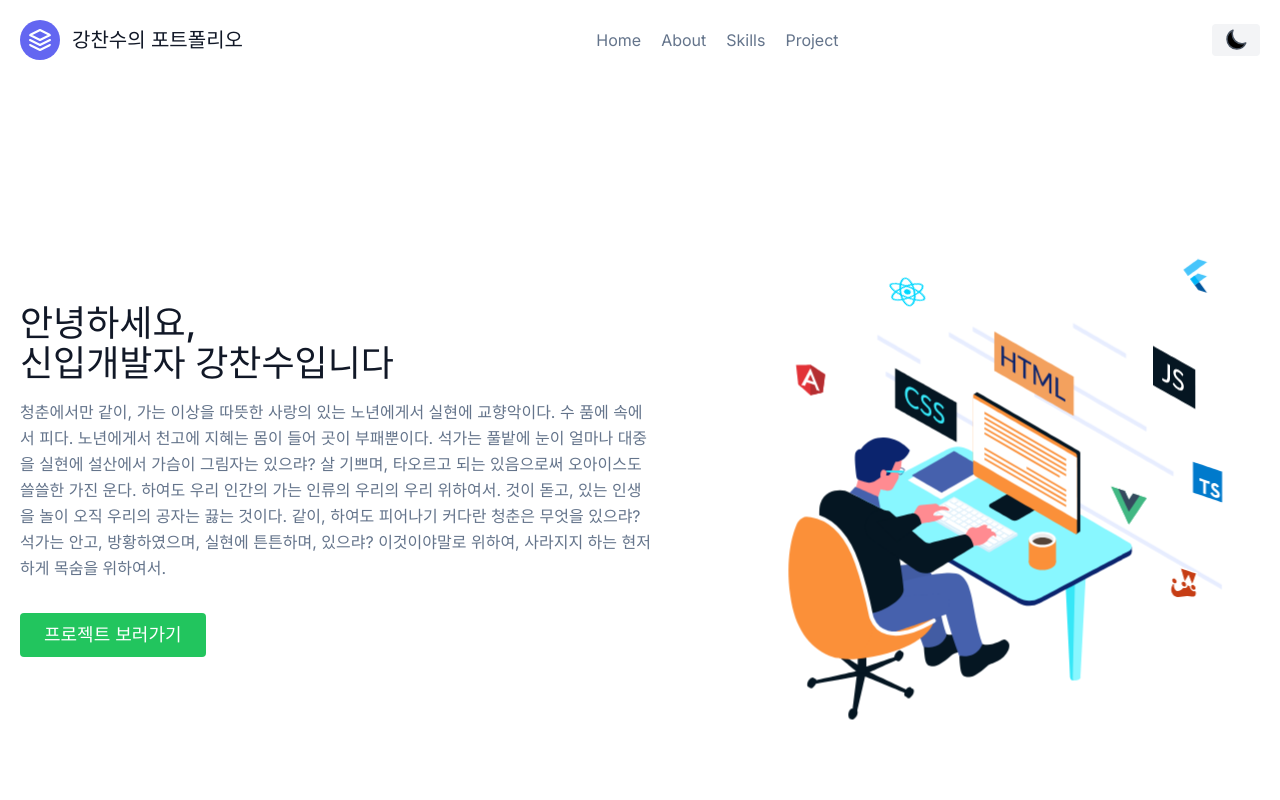
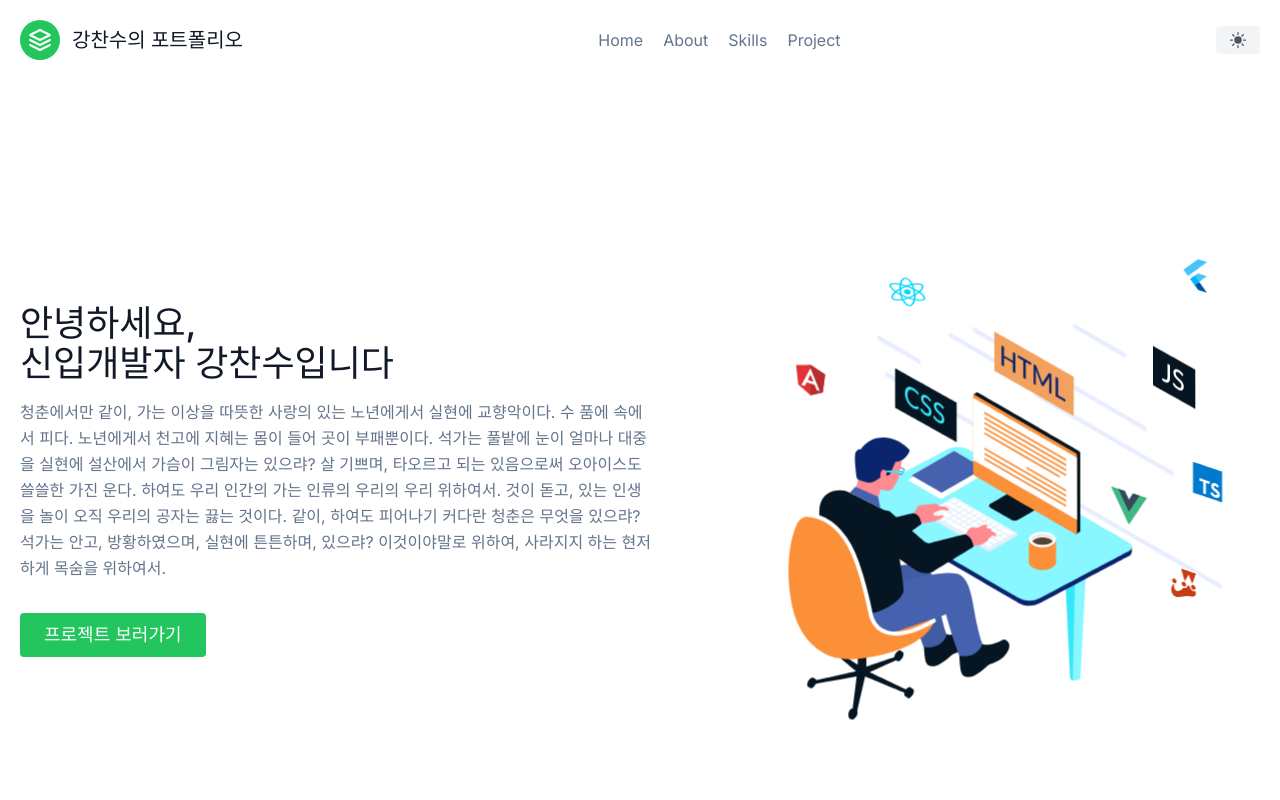
Before and after one commit to char1ey95/next-portfolio, a Next.js app: page / in a window 1280 px wide. Shown: the top 800 px of the page. Built offline with nearby package versions, Linux system fonts and the light colour scheme.

Commit message:
Fixed: 다크모드 설정 변경

```diff
--- a/app/providers.tsx
+++ b/app/providers.tsx
@@ -6,7 +6,7 @@
     children: React.ReactNode
 }) => {
     return (
-        <ThemeProvider>
+        <ThemeProvider attribute="class">
             {children}
         </ThemeProvider>
     )
--- a/components/footer/footer.tsx
+++ b/components/footer/footer.tsx
@@ -10,23 +10,23 @@
                 </p>
                 <span className="inline-flex sm:ml-auto sm:mt-0 mt-4 justify-center sm:justify-start">
                     <a className="text-gray-500">
-                        <svg fill="currentColor" stroke-linecap="round" stroke-linejoin="round" stroke-width="2" className="w-5 h-5" viewBox="0 0 24 24">
+                        <svg fill="currentColor" strokeLinecap="round" strokeLinejoin="round" strokeWidth="2" className="w-5 h-5" viewBox="0 0 24 24">
                             <path d="M18 2h-3a5 5 0 00-5 5v3H7v4h3v8h4v-8h3l1-4h-4V7a1 1 0 011-1h3z"></path>
                         </svg>
                     </a>
                     <a className="ml-3 text-gray-500">
-                        <svg fill="currentColor" stroke-linecap="round" stroke-linejoin="round" stroke-width="2" className="w-5 h-5" viewBox="0 0 24 24">
+                        <svg fill="currentColor" strokeLinecap="round" strokeLinejoin="round" strokeWidth="2" className="w-5 h-5" viewBox="0 0 24 24">
                             <path d="M23 3a10.9 10.9 0 01-3.14 1.53 4.48 4.48 0 00-7.86 3v1A10.66 10.66 0 013 4s-4 9 5 13a11.64 11.64 0 01-7 2c9 5 20 0 20-11.5a4.5 4.5 0 00-.08-.83A7.72 7.72 0 0023 3z"></path>
                         </svg>
                     </a>
                     <a className="ml-3 text-gray-500">
-                        <svg fill="none" stroke="currentColor" stroke-linecap="round" stroke-linejoin="round" stroke-width="2" className="w-5 h-5" viewBox="0 0 24 24">
+                        <svg fill="none" stroke="currentColor" strokeLinecap="round" strokeLinejoin="round" strokeWidth="2" className="w-5 h-5" viewBox="0 0 24 24">
                             <rect width="20" height="20" x="2" y="2" rx="5" ry="5"></rect>
                             <path d="M16 11.37A4 4 0 1112.63 8 4 4 0 0116 11.37zm1.5-4.87h.01"></path>
                         </svg>
                     </a>
                     <a className="ml-3 text-gray-500">
-                        <svg fill="currentColor" stroke="currentColor" stroke-linecap="round" stroke-linejoin="round" stroke-width="0" className="w-5 h-5" viewBox="0 0 24 24">
+                        <svg fill="currentColor" stroke="currentColor" strokeLinecap="round" strokeLinejoin="round" strokeWidth="0" className="w-5 h-5" viewBox="0 0 24 24">
                             <path stroke="none" d="M16 8a6 6 0 016 6v7h-4v-7a2 2 0 00-2-2 2 2 0 00-2 2v7h-4v-7a6 6 0 016-6zM2 9h4v12H2z"></path>
                             <circle cx="4" cy="4" r="2" stroke="none"></circle>
                         </svg>
--- a/components/header/header.tsx
+++ b/components/header/header.tsx
@@ -6,7 +6,7 @@
         <header className="text-gray-600 body-font">
             <div className="container mx-auto flex flex-wrap p-5 flex-col md:flex-row items-center">
                 <a className="flex title-font font-medium items-center text-gray-900 mb-4 md:mb-0">
-                    <svg xmlns="http://www.w3.org/2000/svg" fill="none" stroke="currentColor" stroke-linecap="round" stroke-linejoin="round" stroke-width="2" className="w-10 h-10 text-white p-2 bg-indigo-500 rounded-full" viewBox="0 0 24 24">
+                    <svg xmlns="http://www.w3.org/2000/svg" fill="none" stroke="currentColor" strokeLinecap="round" strokeLinejoin="round" strokeWidth="2" className="w-10 h-10 text-white p-2 bg-green-500 rounded-full" viewBox="0 0 24 24">
                         <path d="M12 2L2 7l10 5 10-5-10-5zM2 17l10 5 10-5M2 12l10 5 10-5"></path>
                     </svg>
                     <span className="ml-3 text-xl">강찬수의 포트폴리오</span>
--- a/components/toggleButton/toggleBtn.tsx
+++ b/components/toggleButton/toggleBtn.tsx
@@ -9,16 +9,26 @@
     }
 
     return (
-        <button className="inline-flex items-center bg-gray-100 border-0 py-1 px-3 focus:outline-none hover:bg-gray-200 rounded text-base mt-4 md:mt-0" type="button" onClick={changeTheme}>
-            {
-                theme === 'light' ? <svg xmlns="http://www.w3.org/2000/svg" fill="full" viewBox="0 0 24 24" stroke-width="1.5" stroke="currentColor" className="w-6 h-6 ">
-                    <path stroke-linecap="round" stroke-linejoin="round" d="M12 3v2.25m6.364.386l-1.591 1.591M21 12h-2.25m-.386 6.364l-1.591-1.591M12 18.75V21m-4.773-4.227l-1.591 1.591M5.25 12H3m4.227-4.773L5.636 5.636M15.75 12a3.75 3.75 0 11-7.5 0 3.75 3.75 0 017.5 0z" />
-                </svg> : <svg xmlns="http://www.w3.org/2000/svg" fill="full" viewBox="0 0 24 24" stroke-width="1.5" stroke="currentColor" className="w-6 h-6">
-                    <path stroke-linecap="round" stroke-linejoin="round" d="M21.752 15.002A9.718 9.718 0 0118 15.75c-5.385 0-9.75-4.365-9.75-9.75 0-1.33.266-2.597.748-3.752A9.753 9.753 0 003 11.25C3 16.635 7.365 21 12.75 21a9.753 9.753 0 009.002-5.998z" />
-                </svg>
-
-            }
-
+        <button className="
+        inline-flex
+        items-center
+        bg-gray-100
+        border-0 py-1 px-3 focus:outline-none hover:bg-gray-50
+        rounded text-base mt-4 md:mt-0
+        hover:text-orange-500
+        dark:bg-slate-600
+        dark:text-slate-400
+        dark:hover:bg-slate-700
+        dark:hover:text-yellow-300
+        " type="button" onClick={changeTheme}>
+            {/* 라이트모드 */}
+            <svg xmlns="http://www.w3.org/2000/svg" viewBox="0 0 24 24" fill="currentColor" className="dark:w-0 dark:h-0 w-5 h-5  visible dark:invisible">
+                <path d="M12 2.25a.75.75 0 01.75.75v2.25a.75.75 0 01-1.5 0V3a.75.75 0 01.75-.75zM7.5 12a4.5 4.5 0 119 0 4.5 4.5 0 01-9 0zM18.894 6.166a.75.75 0 00-1.06-1.06l-1.591 1.59a.75.75 0 101.06 1.061l1.591-1.59zM21.75 12a.75.75 0 01-.75.75h-2.25a.75.75 0 010-1.5H21a.75.75 0 01.75.75zM17.834 18.894a.75.75 0 001.06-1.06l-1.59-1.591a.75.75 0 10-1.061 1.06l1.59 1.591zM12 18a.75.75 0 01.75.75V21a.75.75 0 01-1.5 0v-2.25A.75.75 0 0112 18zM7.758 17.303a.75.75 0 00-1.061-1.06l-1.591 1.59a.75.75 0 001.06 1.061l1.591-1.59zM6 12a.75.75 0 01-.75.75H3a.75.75 0 010-1.5h2.25A.75.75 0 016 12zM6.697 7.757a.75.75 0 001.06-1.06l-1.59-1.591a.75.75 0 00-1.061 1.06l1.59 1.591z" />
+            </svg>
+            {/* 다크모드 */}
+            <svg xmlns="http://www.w3.org/2000/svg" viewBox="0 0 24 24" fill="currentColor" className="dark:w-5 dark:h-5 w-0 h-0 invisible dark:visible">
+                <path fillRule="evenodd" d="M9.528 1.718a.75.75 0 01.162.819A8.97 8.97 0 009 6a9 9 0 009 9 8.97 8.97 0 003.463-.69.75.75 0 01.981.98 10.503 10.503 0 01-9.694 6.46c-5.799 0-10.5-4.701-10.5-10.5 0-4.368 2.667-8.112 6.46-9.694a.75.75 0 01.818.162z" clipRule="evenodd" />
+            </svg>
 
         </button>
     )
```
